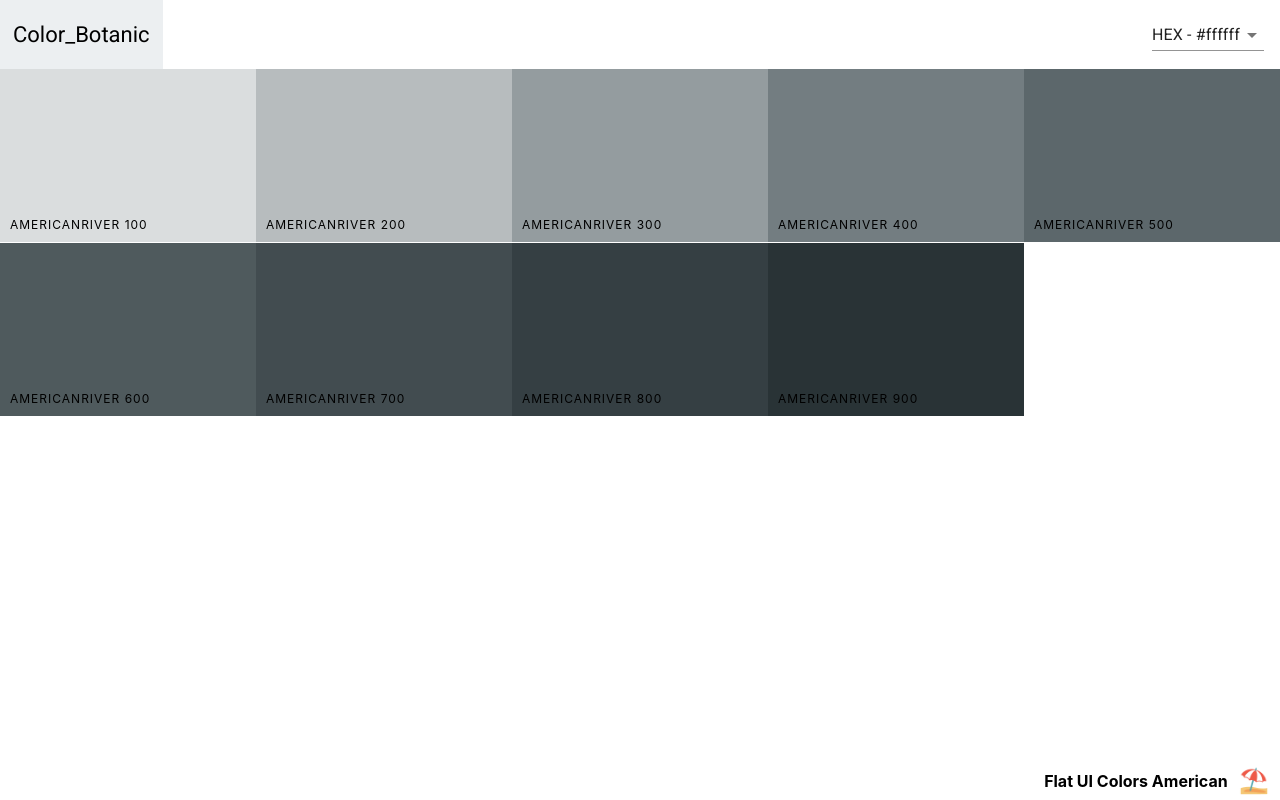
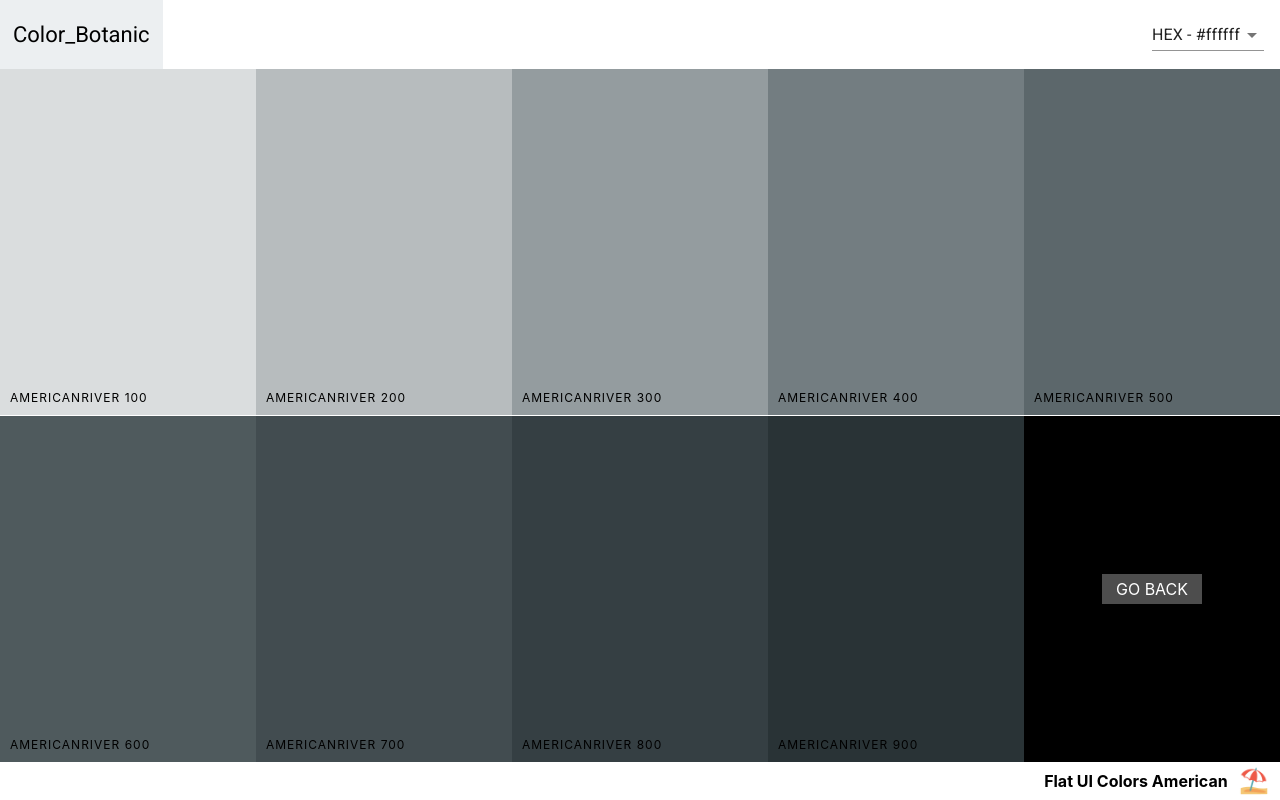
Before and after one commit to appsius/Color_Botanic, a React (Create React App) app: page /palette/flat-ui-colors-american/americanriver in a window 1280 px wide. Built offline with nearby package versions, Linux system fonts and the light colour scheme.

Commit message:
Add Go Back Box

```diff
--- a/src/ColorBox.css
+++ b/src/ColorBox.css
@@ -7,8 +7,15 @@
   cursor: pointer;
   margin-bottom: -3.5px;
 }
+.SingleColorPalette .ColorBox {
+  height: 50%;
+}
+.ColorBox.go-back {
+  background-color: black;
+}
 
-.copy-button {
+.copy-button,
+.back-button {
   width: 100px;
   height: 30px;
   position: absolute;
@@ -25,6 +32,9 @@
   color: white;
   text-transform: uppercase;
   border: none;
+  text-decoration: none;
+}
+.copy-button {
   opacity: 0;
 }
 
--- a/src/SingleColorPalette.js
+++ b/src/SingleColorPalette.js
@@ -1,4 +1,5 @@
 import React, { Component } from 'react';
+import { Link } from 'react-router-dom';
 import Navbar from './Navbar';
 import PaletteFooter from './PaletteFooter';
 import ColorBox from './ColorBox';
@@ -27,19 +28,26 @@
   }
   render() {
     const { format } = this.state;
-    const { paletteName, emoji } = this.props.palette;
+    const { paletteName, emoji, id } = this.props.palette;
     const colorBoxes = this._shades.map(color => (
       <ColorBox
-        key={color.id}
+        key={color.name}
         name={color.name}
         background={color[format]}
         showLink={false}
       />
     ));
     return (
-      <div className='Palette'>
+      <div className='SingleColorPalette Palette'>
         <Navbar handleChange={this.changeFormat} showingAllColors={false} />
-        <div className='Palette-colors'>{colorBoxes}</div>
+        <div className='Palette-colors'>
+          {colorBoxes}
+          <div className='go-back ColorBox'>
+            <Link to={`/palette/${id}`} className='back-button'>
+              GO BACK
+            </Link>
+          </div>
+        </div>
         <PaletteFooter paletteName={paletteName} emoji={emoji} />
       </div>
     );
```
